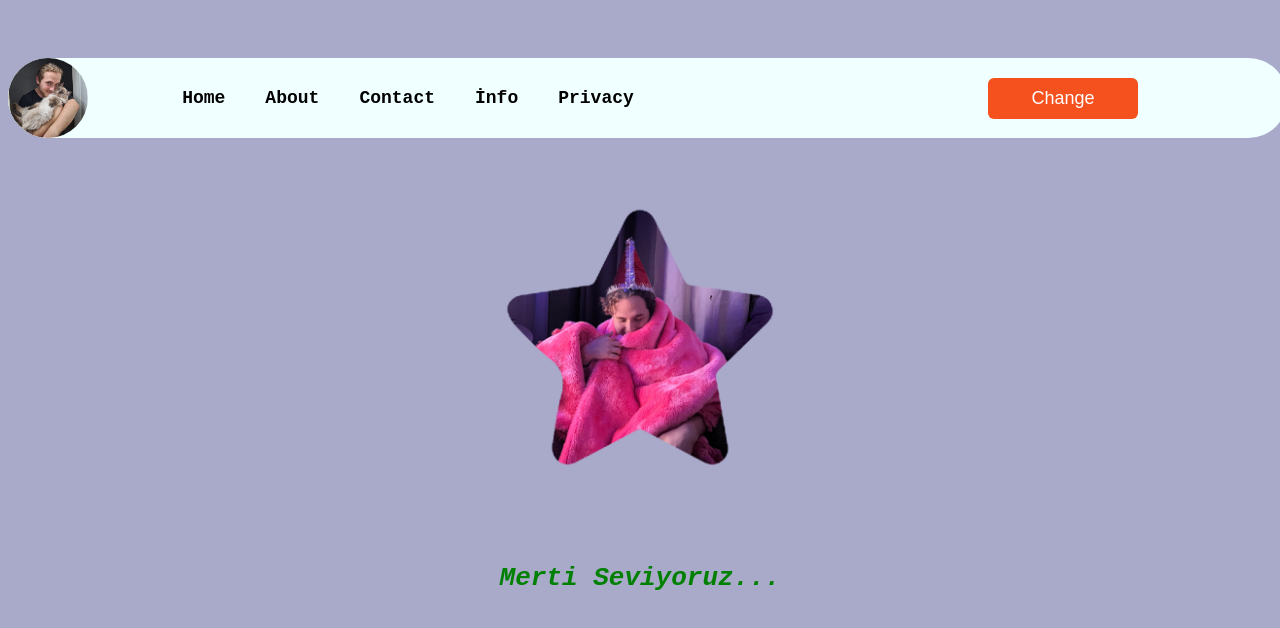
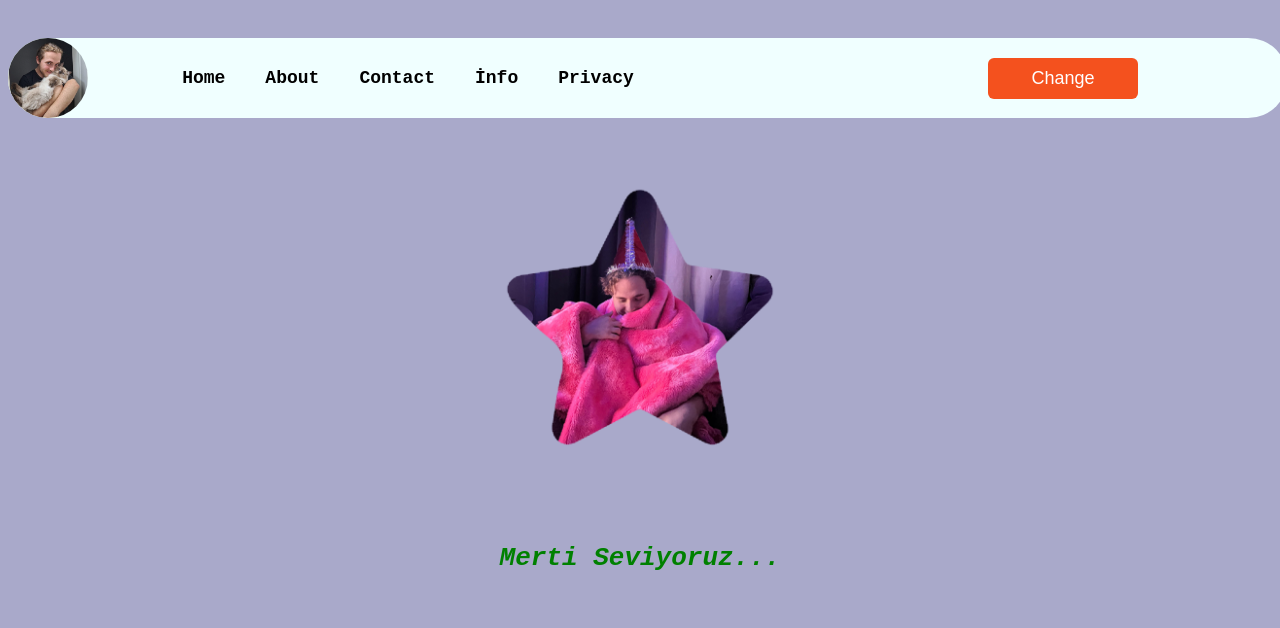
Before and after one commit to oguzhndlc/MertSite, a plain HTML site: page Index.html in a window 1280 px wide. Drawn offline with Linux system fonts and the light colour scheme.

Commit message:
Update Index.html

```diff
--- a/Index.html
+++ b/Index.html
@@ -9,7 +9,7 @@
     <body>
         <img src="images/red-heart.png" alt="Sol Resim" class="side-img left">
         <img src="images/red-heart.png" alt="Sağ Resim" class="side-img right">
-        <div style="height:50px; width:100%;"></div>
+        <div style="height:30px; width:100%;"></div>
         <div class="header">
             <div class="logo">
                 <img class="image" src="images/nobg_image.png" alt="">
```
